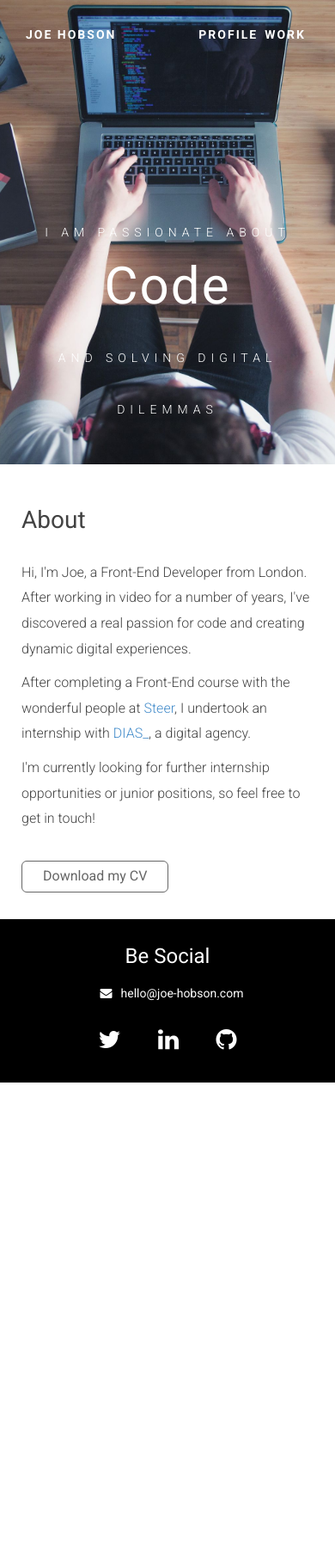
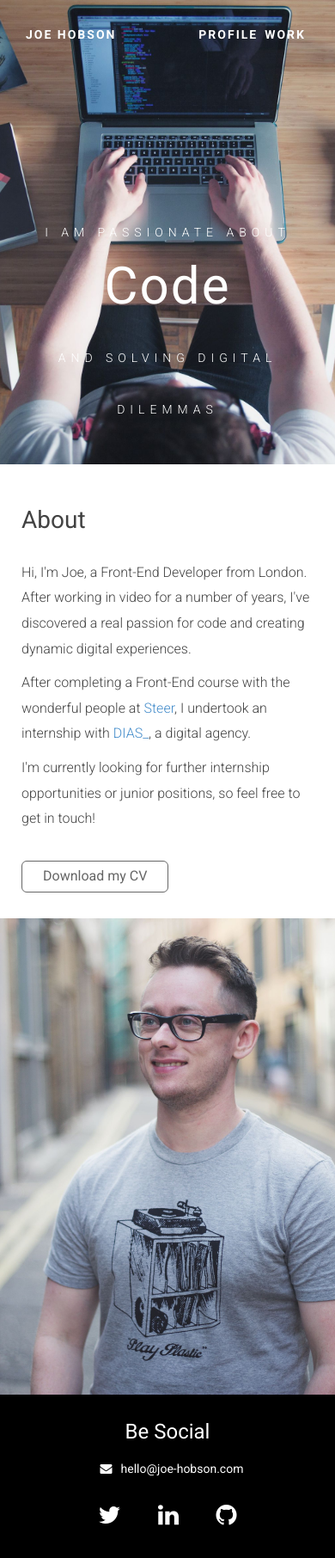
Before and after one commit to fant0mex/portfolio, a Jekyll site: the page built from 01-profile.md, in a window 390 px wide. Shown: the whole page at 86% size. Built offline with Jekyll 4.4.1, drawn with Linux system fonts in a browser that asks for light colours; nearby versions of some CDN libraries; before the commit the page ends 1259 px from its top, so only the background shows below that.

Commit message:
profile pic in view at mobile

```diff
--- a/css/main.css
+++ b/css/main.css
@@ -644,30 +644,23 @@ iframe {
 
 /* line 475, ../_sass/main.sass */
 .profile-pic img {
-  display: none;
-}
-@media only screen and (min-width: 991px) {
-  /* line 475, ../_sass/main.sass */
-  .profile-pic img {
-    width: 100%;
-    height: 100%;
-    display: inline;
-  }
+  width: 100%;
+  height: 100%;
 }
 
-/* line 481, ../_sass/main.sass */
+/* line 479, ../_sass/main.sass */
 .cv {
   padding-left: 10px;
   padding-bottom: 30px;
 }
 @media only screen and (min-width: 768px) {
-  /* line 481, ../_sass/main.sass */
+  /* line 479, ../_sass/main.sass */
   .cv {
     padding-left: 80px;
   }
 }
 
-/* line 487, ../_sass/main.sass */
+/* line 485, ../_sass/main.sass */
 .btn {
   border-radius: 6px;
   border: 1px solid #666666;
@@ -679,14 +672,14 @@ iframe {
   text-decoration: none;
   transition: 0.5s;
 }
-/* line 497, ../_sass/main.sass */
+/* line 495, ../_sass/main.sass */
 .btn:hover {
   background-color: #666666;
   color: white;
   transition: 0.5s;
 }
 
-/* line 501, ../_sass/main.sass */
+/* line 499, ../_sass/main.sass */
 .special {
   padding: 0;
 }
```
Also changed, not shown: _sass/main.sass (+3 -5 lines).
